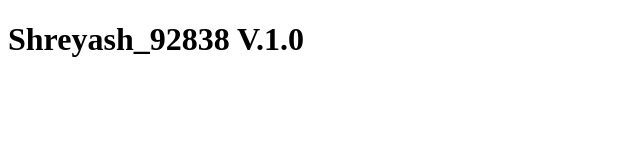
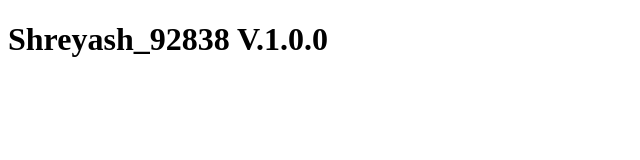
Before and after one commit to ShreyashGarudkar/Exam-92838, a plain HTML site: page index.html in a window 1280 px wide. Shown: the full height of the page, 0-640 px from the left. Drawn offline with Linux system fonts and the light colour scheme.

Commit message:
exam version01

```diff
--- a/index.html
+++ b/index.html
@@ -6,6 +6,6 @@
     <title>Document</title>
 </head>
 <body>
-    <h1>Shreyash_92838 V.1.0</h1>
+    <h1>Shreyash_92838 V.1.0.0</h1>
 </body>
 </html>
```
